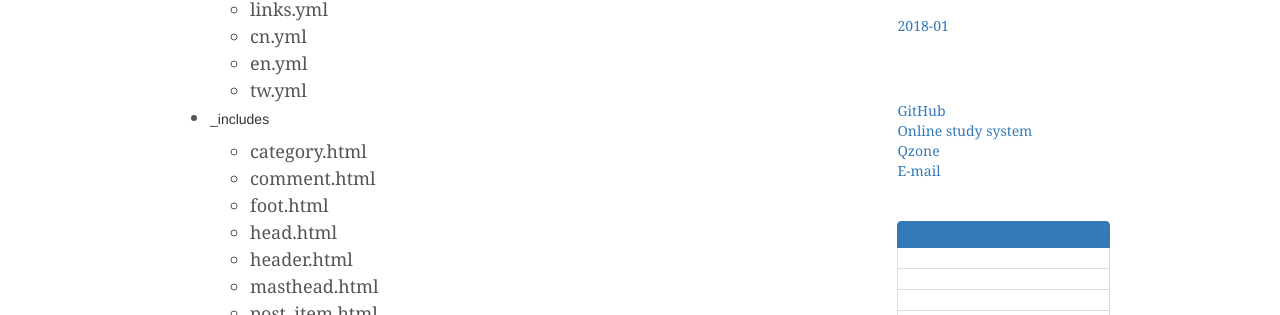
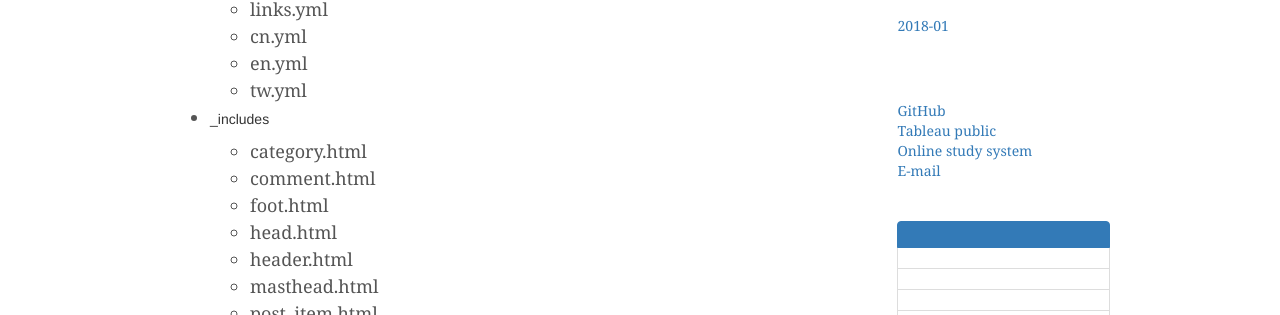
Before and after one commit to zdnfzgb/zdnfzgb.github.io, a Jekyll site: the page built from Mainfest.md, in a window 1280 px wide and 900 px high. Shown: the part 134-449 px from the top of the window. Built offline with Jekyll 4.4.1, drawn with Linux system fonts in a browser that asks for light colours; some web fonts are replaced; our own code applies the rules of GitHub Pages for plain Markdown files; comment, search, counter and statistics services are not loaded.

Commit message:
改链接信息

```diff
--- a/_includes/category.html
+++ b/_includes/category.html
@@ -28,8 +28,8 @@
             <h4>{{ translation.otherplace }}</h4>
             <ol class="list-unstyled">
               <li><a href="https://github.com/zdnfzgb/zdnfzgb.github.io">GitHub</a></li>
-			  <li><a href="https://e.nfu.edu.cn/">Online study system</a></li>
-              <li><a href="http://1540294142.qzone.qq.com/">Qzone</a></li>
+              <li><a href="https://public.tableau.com/profile/.17705372#!/">Tableau public</a></li>
+			  <li><a href="e.nfu.edu.cn">Online study system</a></li>
               <li><a href="mailto:920697302@qq.com">E-mail</a></li>
             </ol>
           </div>
```
